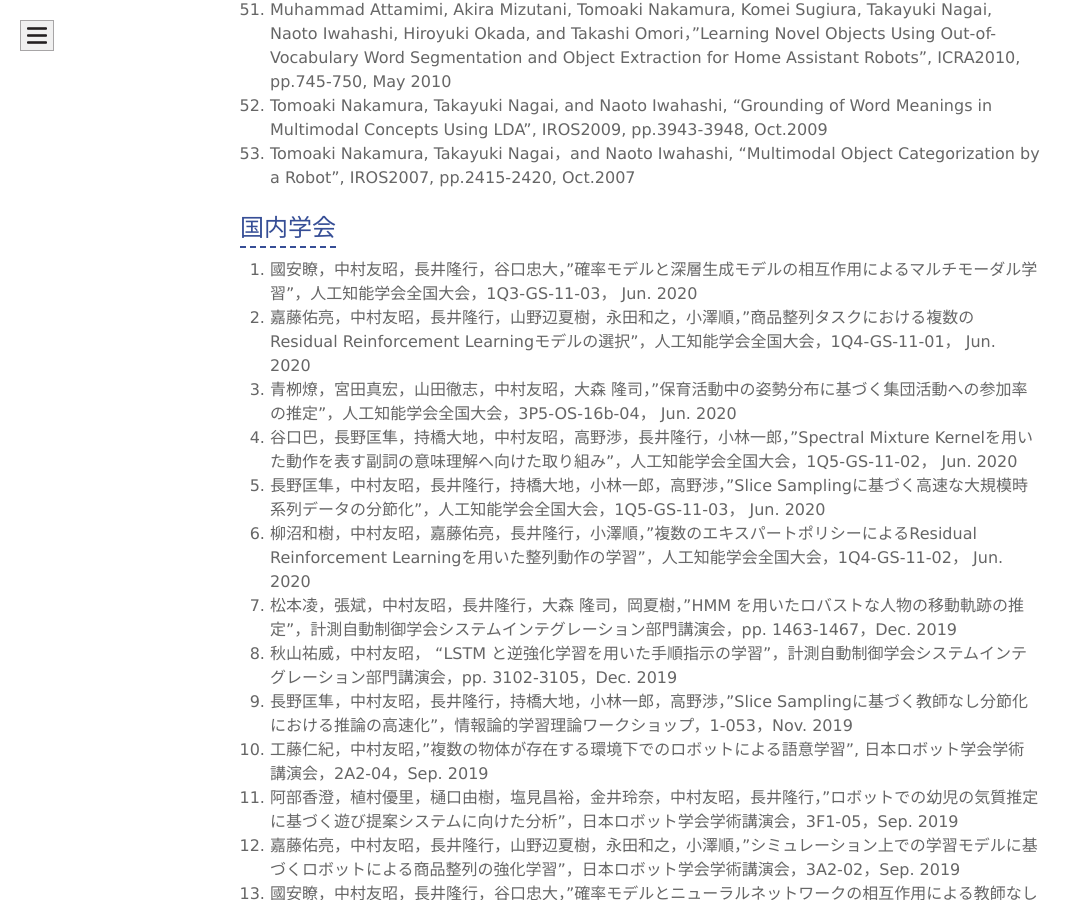
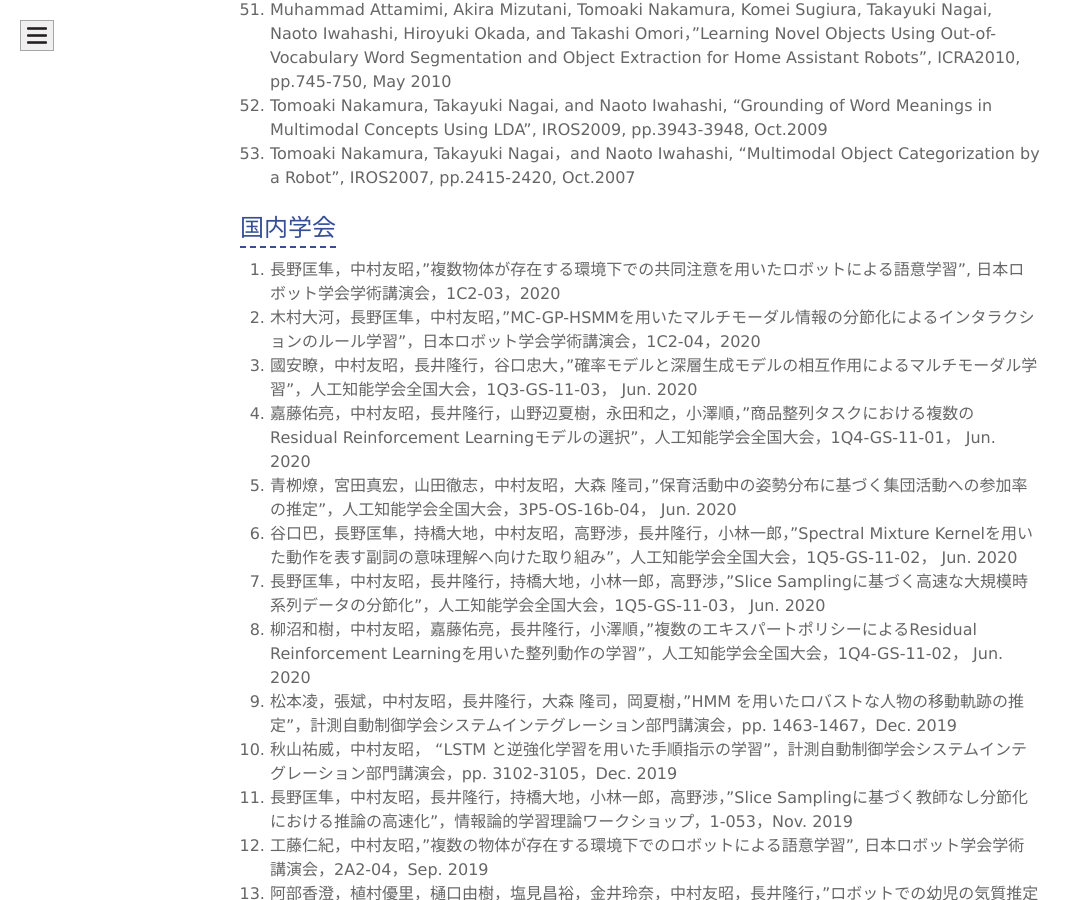
Before and after one commit to naka-lab/naka-lab.github.io, a Jekyll site: the page built from subpages/pub.md, in a window 1280 px wide and 900 px high, scrolled down 7735 px. Shown: the whole window, without its empty margins (0-1082 px from the left). Built offline with Jekyll 4.4.1, drawn with Linux system fonts in a browser that asks for light colours.

Commit message:
Update pub.md

```diff
--- a/subpages/pub.md
+++ b/subpages/pub.md
@@ -128,6 +128,8 @@ Signal Processing, pp. 13-16, Feb. 2020
 
 
 ## 国内学会
+1. 長野匡隼，中村友昭，"複数物体が存在する環境下での共同注意を用いたロボットによる語意学習", 日本ロボット学会学術講演会，1C2-03，2020
+1. 木村大河，長野匡隼，中村友昭，"MC-GP-HSMMを用いたマルチモーダル情報の分節化によるインタラクションのルール学習"，日本ロボット学会学術講演会，1C2-04，2020
 1. 國安瞭，中村友昭，長井隆行，谷口忠大，"確率モデルと深層生成モデルの相互作用によるマルチモーダル学習"，人工知能学会全国大会，1Q3-GS-11-03， Jun. 2020
 1. 嘉藤佑亮，中村友昭，長井隆行，山野辺夏樹，永田和之，小澤順，"商品整列タスクにおける複数のResidual Reinforcement Learningモデルの選択"，人工知能学会全国大会，1Q4-GS-11-01， Jun. 2020
 1. 青栁燎，宮田真宏，山田徹志，中村友昭，大森 隆司，"保育活動中の姿勢分布に基づく集団活動への参加率の推定"，人工知能学会全国大会，3P5-OS-16b-04， Jun. 2020
```
